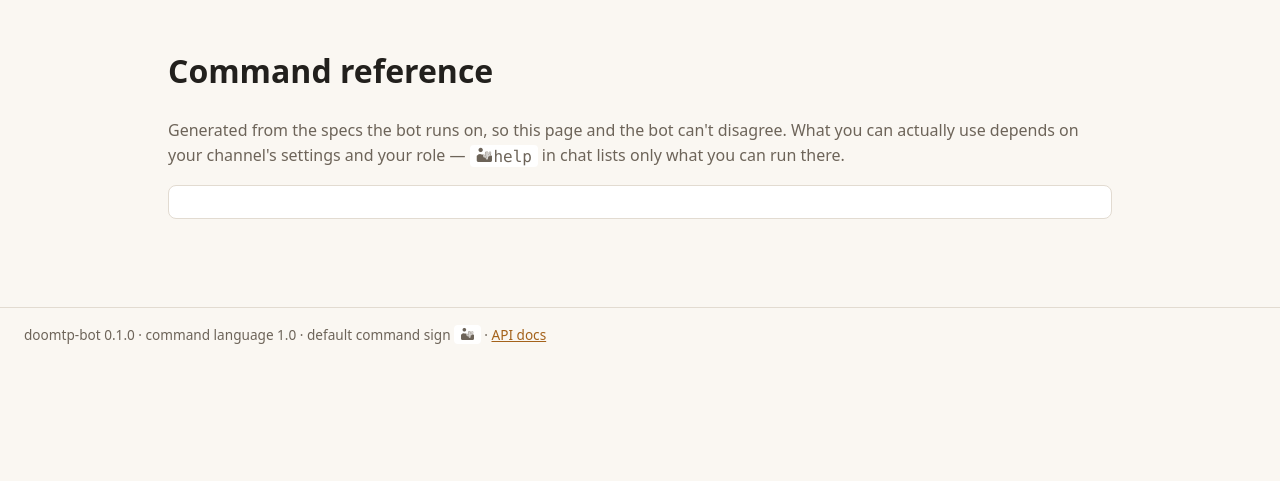
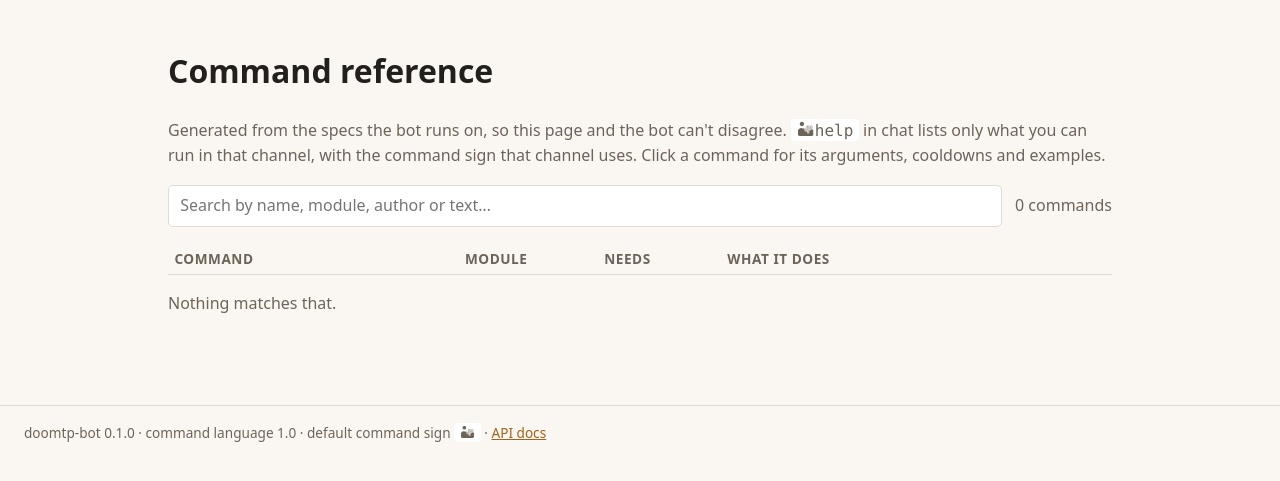
Before and after one commit to vEXOULZ/doomtp-bot, a FastAPI app: page /docs/commands in a window 1280 px wide. Shown: the part 62-543 px from the top of the page. Run offline with FastAPI, Linux system fonts and the light colour scheme; parts of the project's set-up code (start-up, migrations or seed data) failed here and were passed over.

Commit message:
Make the command reference a compact searchable table
One line per command instead of a card each: name, module, role and
summary, with a <details> pane holding the arguments, cooldowns and
examples. A search box filters the list as you type over a data-search
string built server-side, so there is no request per keystroke and the
page still lists everything with JavaScript off.

The channel pages reuse the same macro, so published custom commands and
packs are searchable the same way.

Co-Authored-By: Claude Opus 5 <noreply@anthropic.com>

```diff
--- /dev/null
+++ b/src/doomtp_bot/webui/templates/_commands.html
@@ -0,0 +1,97 @@
+{#
+  One searchable, compact command table, shared by the command reference and the channel pages.
+  Every command takes a single line; clicking it opens the full detail pane underneath.
+  It is a grid rather than a <table> so a row can be a <details> and its pane can span every column.
+#}
+{% macro command_table(rows, prefix, what='commands') %}
+<div class="cmdblock">
+  <div class="filters">
+    <input type="search" class="cmdsearch" autocomplete="off"
+           placeholder="Search by name, module, author or text…">
+    <span class="muted count">{{ rows|length }} {{ what }}</span>
+  </div>
+
+  <div class="cmdtable">
+    <div class="head">
+      <span>Command</span><span>Module</span><span>Needs</span><span>What it does</span>
+    </div>
+    {% for row in rows %}
+    <details data-search="{{ row.search }}">
+      <summary>
+        <span class="name"><code>{{ prefix }}{{ row.usage }}</code></span>
+        <span class="muted">{{ row.module }}</span>
+        <span class="muted">{{ row.role }}</span>
+        <span>{{ row.summary }}</span>
+      </summary>
+      <div class="detail">
+        {% if row.description %}<p>{{ row.description }}</p>{% endif %}
+        {% if row.kind != 'built-in' %}
+        <p class="muted">A custom command by <strong>@{{ row.owner }}</strong> (v{{ row.version }}){%
+          if row.kind == 'derived' %}, published for every channel{% endif %}. Its author can change it
+          at any time.</p>
+        <pre>{{ row.body }}</pre>
+        {% endif %}
+        <p>
+          <span class="pill">needs {{ row.role }}</span>
+          {% if row.aliases %}<span class="pill">also {{ row.aliases|join(', ') }}</span>{% endif %}
+          {% if row.always_on %}<span class="pill">always on</span>{% endif %}
+          {% if row.fixed_policy %}<span class="pill">no cooldown, no role</span>{% endif %}
+          {% for role, cd in row.cooldowns.items() %}
+            <span class="pill">{{ role }}: {{ cd[0] }}s shared / {{ cd[1] }}s personal</span>
+          {% endfor %}
+        </p>
+        {% if row.params %}
+        <table class="inner">
+          <tr><th>Argument</th><th>Type</th><th>Required</th><th>Meaning</th></tr>
+          {% for param in row.params %}
+          <tr>
+            <td><code>{{ param.name }}</code> <span class="muted">({{ param.position }})</span></td>
+            <td>{{ param.type }}{% if param.choices %}: {{ param.choices|join(', ') }}{% endif %}</td>
+            <td>{{ 'yes' if param.required else 'no' }}</td>
+            <td>{{ param.description }}</td>
+          </tr>
+          {% endfor %}
+        </table>
+        {% endif %}
+        {% if row.examples %}
+        <pre>{% for example in row.examples %}{{ example.invocation }}{% if example.output %}
+  → {{ example.output }}{% endif %}
+{% endfor %}</pre>
+        {% endif %}
+      </div>
+    </details>
+    {% endfor %}
+  </div>
+  <p class="muted empty" hidden>Nothing matches that.</p>
+
+<script>
+// Filter rows as you type; every term has to match. Without JavaScript the list simply shows everything.
+(function () {
+  const block = document.currentScript.parentElement;
+  const input = block.querySelector(".cmdsearch");
+  const rows = Array.from(block.querySelectorAll(".cmdtable > details"));
+  const count = block.querySelector(".count");
+  const empty = block.querySelector(".empty");
+  const noun = count.textContent.trim().split(" ").pop();
+
+  function apply() {
+    const terms = input.value.toLowerCase().split(/\s+/).filter(Boolean);
+    let shown = 0;
+    for (const row of rows) {
+      const match = terms.every((term) => row.dataset.search.includes(term));
+      row.hidden = !match;
+      if (match) shown++;
+    }
+    count.textContent = shown + " " + (shown === 1 ? noun.replace(/s$/, "") : noun);
+    empty.hidden = shown !== 0;
+  }
+
+  input.addEventListener("input", apply);
+  input.addEventListener("keydown", (event) => {
+    if (event.key === "Escape") { input.value = ""; apply(); }
+  });
+  apply();
+})();
+</script>
+</div>
+{% endmacro %}
--- a/src/doomtp_bot/webui/templates/base.html
+++ b/src/doomtp_bot/webui/templates/base.html
@@ -47,6 +47,37 @@ input[type=password], input[type=text] { font: inherit; padding: .4rem .6rem; bo
 footer { border-top: 1px solid var(--line); margin-top: 3rem; padding: 1rem 1.5rem;
          color: var(--muted); font-size: .85rem; }
 .toc { columns: 2; column-gap: 2rem; }
+.filters { display: flex; gap: .8rem; align-items: center; margin: 1rem 0; flex-wrap: wrap; }
+.filters input[type=search] { flex: 1 1 22rem; font: inherit; padding: .45rem .7rem;
+  border-radius: .3rem; border: 1px solid var(--line); background: var(--panel); color: var(--ink); }
+.cmdtable { --cols: minmax(13rem, 30%) 8rem 7rem minmax(12rem, 1fr); margin: .5rem 0 1rem; }
+.cmdtable .head, .cmdtable summary { display: grid; grid-template-columns: var(--cols);
+  gap: .7rem; padding: .3rem .4rem; border-bottom: 1px solid var(--line); align-items: baseline; }
+.cmdtable .head { color: var(--muted); font-weight: 600; font-size: .85rem;
+  text-transform: uppercase; letter-spacing: .04em; }
+.cmdtable summary { cursor: pointer; list-style: none; }
+.cmdtable summary::-webkit-details-marker { display: none; }
+.cmdtable summary:hover { background: var(--panel); }
+.cmdtable .name { white-space: nowrap; min-width: 0; overflow-x: auto; }
+.cmdtable .name::before { content: "▸"; color: var(--muted); margin-right: .4rem;
+  display: inline-block; transition: transform .1s; }
+.cmdtable details[open] .name::before { transform: rotate(90deg); }
+.cmdtable .detail { padding: .5rem .4rem 1rem 1.8rem; border-bottom: 1px solid var(--line);
+  background: color-mix(in srgb, var(--panel) 60%, transparent); }
+.detail p { margin: .4rem 0; }
+.detail pre { margin: .5rem 0; }
+.detail table.inner { max-width: 46rem; }
+@media (max-width: 48rem) {
+  /* Too narrow for columns: the command and its summary stack, the rest is in the detail pane. */
+  .cmdtable { --cols: 1fr; }
+  .cmdtable .head { display: none; }
+  .cmdtable summary { gap: .1rem; padding: .45rem .4rem; }
+  .cmdtable summary span:nth-child(2), .cmdtable summary span:nth-child(3) { display: none; }
+  .cmdtable summary span:nth-child(4) { color: var(--muted); font-size: .9rem; padding-left: 1.1rem; }
+  .cmdtable .detail { padding-left: 1rem; }
+}
+table.inner { margin: .4rem 0; }
+table.inner th, table.inner td { padding: .25rem .5rem; font-size: .9rem; }
 @media (max-width: 40rem) { .toc { columns: 1; } }
 </style>
 </head>
--- a/src/doomtp_bot/webui/templates/commands.html
+++ b/src/doomtp_bot/webui/templates/commands.html
@@ -1,54 +1,11 @@
 {% extends "base.html" %}
-{% set p = default_prefix %}
+{% from "_commands.html" import command_table %}
 {% block title %}Commands — doomtp-bot{% endblock %}
 {% block content %}
 <h1>Command reference</h1>
-<p class="muted">Generated from the specs the bot runs on, so this page and the bot can't disagree. What
-you can actually use depends on your channel's settings and your role —
-<code>{{ p }}help</code> in chat lists only what you can run there.</p>
+<p class="muted">Generated from the specs the bot runs on, so this page and the bot can't disagree.
+<code>{{ default_prefix }}help</code> in chat lists only what you can run in that channel, with the
+command sign that channel uses. Click a command for its arguments, cooldowns and examples.</p>
 
-<div class="card toc">
-  {% for module in by_module %}<a href="#{{ module }}">{{ module }}</a><br>{% endfor %}
-</div>
-
-{% for module, specs in by_module.items() %}
-<h2 id="{{ module }}">{{ module }}</h2>
-{% for spec in specs|sort(attribute='name') %}
-<div class="card">
-  <h3 style="margin-top:0"><code>{{ p }}{{ spec.usage() }}</code></h3>
-  <p>{{ spec.summary }}</p>
-  {% if spec.description and spec.description != spec.summary %}
-    <p class="muted">{{ spec.description }}</p>
-  {% endif %}
-  <p>
-    <span class="pill">needs {{ spec.required_role }}</span>
-    {% if spec.aliases %}<span class="pill">also {{ spec.aliases|join(', ') }}</span>{% endif %}
-    {% if not spec.toggleable %}<span class="pill">always on</span>{% endif %}
-    {% if spec.fixed_policy %}<span class="pill">no cooldown, no role</span>{% endif %}
-    {% for role, cd in spec.default_cooldowns.items() %}
-      <span class="pill">{{ role }}: {{ cd.tier_s }}s shared / {{ cd.user_s }}s personal</span>
-    {% endfor %}
-  </p>
-  {% if spec.params %}
-  <table>
-    <tr><th>Argument</th><th>Type</th><th>Required</th><th>Meaning</th></tr>
-    {% for param in spec.params %}
-    <tr>
-      <td><code>{{ param.name }}</code> <span class="muted">({{ param.position }})</span></td>
-      <td>{{ param.type }}{% if param.choices %}: {{ param.choices|join(', ') }}{% endif %}</td>
-      <td>{{ 'yes' if param.required else 'no' }}</td>
-      <td>{{ param.description }}</td>
-    </tr>
-    {% endfor %}
-  </table>
-  {% endif %}
-  {% if spec.examples %}
-  <p class="muted" style="margin-bottom:.2rem">Examples</p>
-  <pre>{% for example in spec.examples %}{{ example.invocation }}{% if example.output %}
-  → {{ example.output }}{% endif %}
-{% endfor %}</pre>
-  {% endif %}
-</div>
-{% endfor %}
-{% endfor %}
+{{ command_table(rows, default_prefix) }}
 {% endblock %}
--- a/src/doomtp_bot/webui/templates/features.html
+++ b/src/doomtp_bot/webui/templates/features.html
@@ -228,4 +228,7 @@ writes discarded, cooldowns untouched and nothing sent to chat.</p>
 <p>The admin pages show health, channels, and every channel's modules, triggers, filters, published
 commands and ignore list, with an audit trail of configuration changes. They need the local admin password
 and are meant for a LAN, not the internet.</p>
+<p>The <a href="/docs/commands">command reference</a> and every channel page use the same table: one line
+per command, a search box that narrows it as you type (by name, alias, module, author or body text), and a
+click on any line for its arguments, cooldowns and examples. Press <kbd>Esc</kbd> in the box to clear it.</p>
 {% endblock %}
```
Also changed, not shown: docs/architecture.md (+1 -1 lines), src/doomtp_bot/webui/pages.py (+82 -15 lines), src/doomtp_bot/webui/templates/channel.html (+12 -31 lines), tests/test_webui.py (+27 -0 lines).
